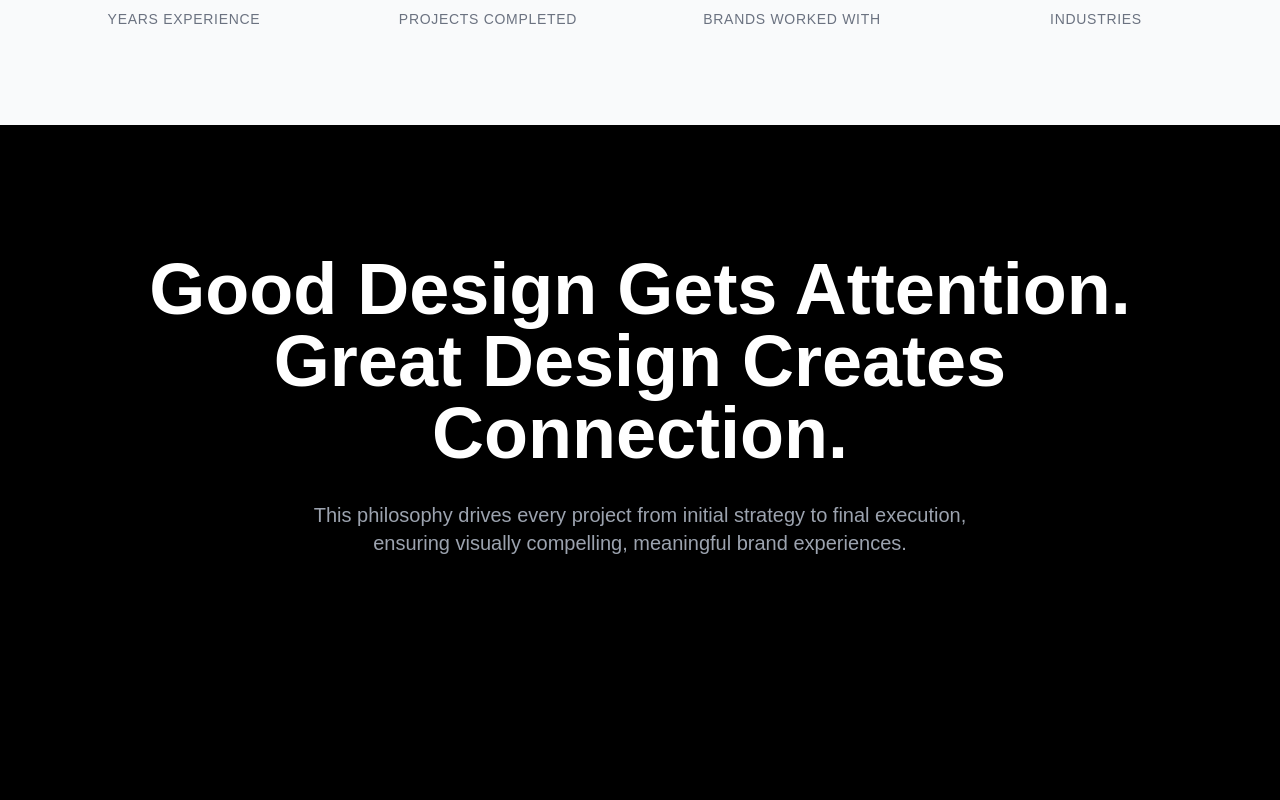
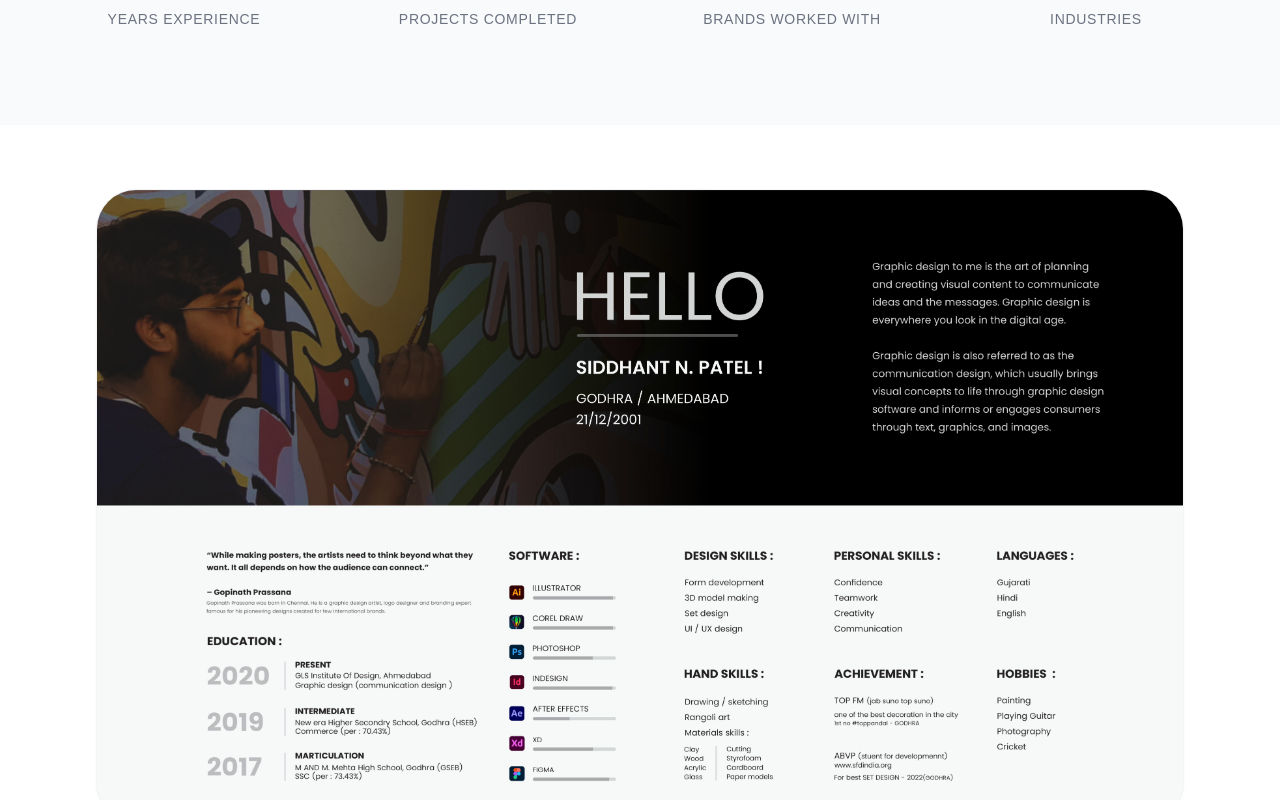
Before and after one commit to Nirav0712/sidd-studio, a React (Vite) app: page /about in a window 1280 px wide. Shown: the part 1460-2260 px from the top of the page. Built offline with nearby package versions, Linux system fonts and the light colour scheme.

Commit message:
smooth scroll

```diff
--- a/src/components/CTA.jsx
+++ b/src/components/CTA.jsx
@@ -3,11 +3,6 @@ import React from 'react';
 const CTA = () => {
     return (
         <>
-            <section className="py-32 bg-black text-white text-center px-6">
-                <h2 className="text-5xl md:text-7xl font-display font-bold mb-8 max-w-5xl mx-auto leading-tight">Good Design Gets Attention. Great Design Creates Connection.</h2>
-                <p className="text-xl text-gray-400 font-light max-w-2xl mx-auto">This philosophy drives every project from initial strategy to final execution, ensuring visually compelling, meaningful brand experiences.</p>
-            </section>
-
             <section className="py-24 bg-white px-4 md:px-12">
                 <div className="max-w-[1920px] mx-auto max-w-7xl">
                     <div className="bg-gray-200 rounded-[40px] relative overflow-hidden flex flex-col lg:flex-row min-h-[500px]">
--- /dev/null
+++ b/src/components/CVImageBanner.jsx
@@ -0,0 +1,25 @@
+import React from 'react';
+import cvImage from '../../assets/label/CV.jpeg'; // Load from the root assets/label dir provided by user
+
+const CVImageBanner = () => {
+    return (
+        <section className="bg-white py-8 md:py-16">
+            <div className="max-w-[1920px] mx-auto px-6 md:px-12 xl:px-24">
+                <div className="w-full h-auto rounded-[32px] md:rounded-[40px] overflow-hidden border border-gray-100 shadow-sm bg-gray-50 flex justify-center items-center">
+                    <img
+                        src={cvImage}
+                        alt="Design Portfolio Details"
+                        className="w-full h-auto object-cover"
+                        // Fallback in case path doesn't resolve in dev server perfectly
+                        onError={(e) => {
+                            e.target.onerror = null;
+                            e.target.src = "/assets/label/CV.jpeg";
+                        }}
+                    />
+                </div>
+            </div>
+        </section>
+    );
+};
+
+export default CVImageBanner;
--- a/src/components/ScrollToAnchor.jsx
+++ b/src/components/ScrollToAnchor.jsx
@@ -2,7 +2,7 @@ import React, { useEffect } from 'react';
 import { useLocation } from 'react-router-dom';
 
 const ScrollToAnchor = () => {
-    const { hash } = useLocation();
+    const { pathname, hash, search } = useLocation();
 
     useEffect(() => {
         if (hash) {
@@ -13,9 +13,9 @@ const ScrollToAnchor = () => {
                 }
             }, 100);
         } else {
-            window.scrollTo({ top: 0, behavior: 'smooth' });
+            window.scrollTo(0, 0);
         }
-    }, [hash]);
+    }, [pathname, hash, search]);
 
     return null;
 };
--- a/src/pages/AboutPage.jsx
+++ b/src/pages/AboutPage.jsx
@@ -1,6 +1,7 @@
 import React from 'react';
 import { motion } from 'framer-motion';
 import CTA from '../components/CTA';
+import CVImageBanner from '../components/CVImageBanner';
 
 const AboutPage = () => {
     return (
@@ -55,11 +56,7 @@ const AboutPage = () => {
                 </div>
             </section>
 
-            <section className="py-32 bg-black text-white text-center px-6">
-                <h2 className="text-5xl md:text-7xl font-display font-bold mb-8 max-w-5xl mx-auto leading-tight">Good Design Gets Attention. Great Design Creates Connection.</h2>
-                <p className="text-xl text-gray-400 font-light max-w-2xl mx-auto">This philosophy drives every project from initial strategy to final execution, ensuring visually compelling, meaningful brand experiences.</p>
-            </section>
-
+            <CVImageBanner />
             <CTA />
         </motion.div>
     );
--- a/src/pages/Home.jsx
+++ b/src/pages/Home.jsx
@@ -19,6 +19,11 @@ const Home = () => {
             <Testimonials />
             <PortfolioCategories />
 
+            <section className="py-32 bg-black text-white text-center px-6">
+                <h2 className="text-5xl md:text-7xl font-display font-bold mb-8 max-w-5xl mx-auto leading-tight">Good Design Gets Attention.<br />Great Design Creates Connection.</h2>
+                <p className="text-xl text-gray-400 font-light max-w-2xl mx-auto">This philosophy drives every project from initial strategy to final execution, ensuring visually compelling, meaningful brand experiences.</p>
+            </section>
+
             <CTA />
         </div>
     );
--- a/src/pages/ServicesPage.jsx
+++ b/src/pages/ServicesPage.jsx
@@ -1,7 +1,6 @@
 import React from 'react';
 import { categoryLinks, brandingData } from '../data/data';
 import SliderSection from '../components/SliderSection';
-import CTA from '../components/CTA';
 import { motion } from 'framer-motion';
 
 const ServicesPage = () => {
@@ -72,8 +71,6 @@ const ServicesPage = () => {
                     </div>
                 </div>
             </section>
-
-            <CTA />
         </motion.div>
     );
 };
```
Also changed, not shown: assets/label/CV.jpeg (added).
